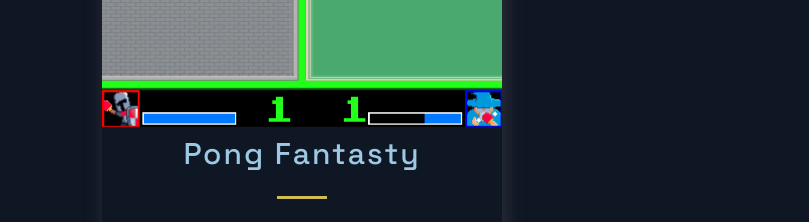
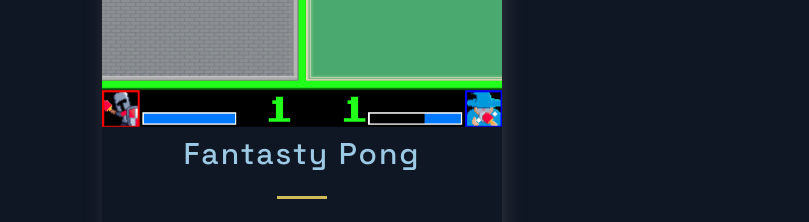
Before and after one commit to Noby1Kenobi/portfolio-website, a Next.js app: page / in a window 1280 px wide. Shown: the part 1540-1762 px from the top of the page, without its empty margins (88-897 px from the left). Built offline with nearby package versions, Linux system fonts and the light colour scheme.

Commit message:
Fix title of Fantasy Pong Project

```diff
--- a/src/constants/constants.js
+++ b/src/constants/constants.js
@@ -27,7 +27,7 @@ export const projects = [
     id: 2,
   },
   {
-    title: 'Pong Fantasty',
+    title: 'Fantasty Pong',
     description: "A pong game where players choose fantasy characters that have unique special ability to help them turn the game to their favor.",
     image: '/images/fantasy-pong.png',
     tags: ['Unity'],
```
